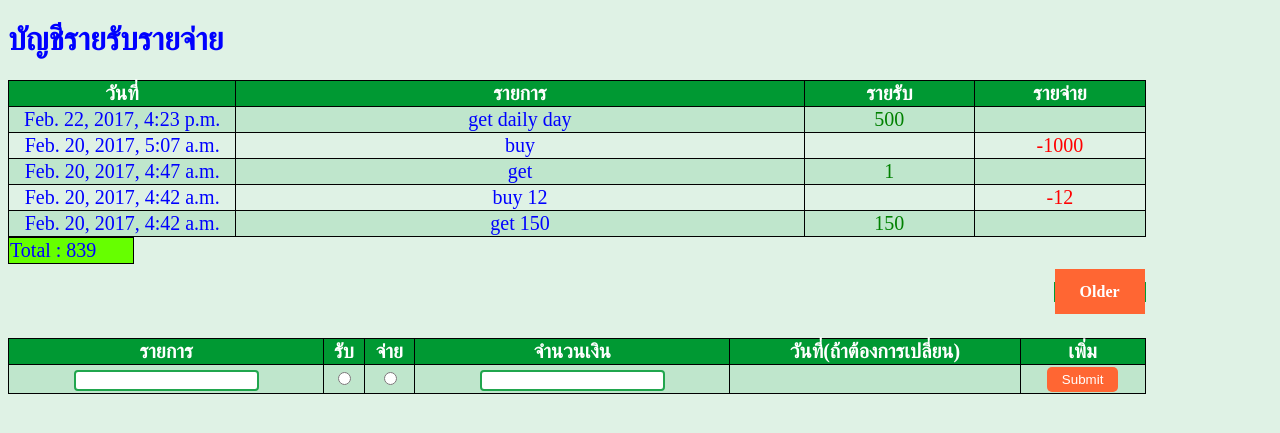
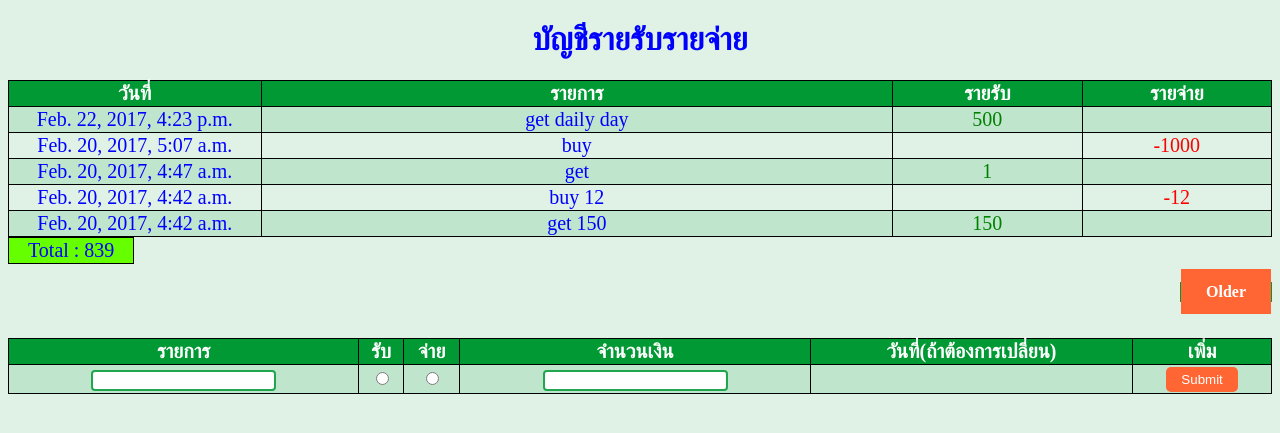
Before and after one commit to spfrank01/savemoney, a Django app: page / in a window 1280 px wide. Shown: the top 433 px of the page. Run offline with Django 3.2, Linux system fonts and the light colour scheme; data comes from the database, SQL or seed files in the repository; both versions use the stored data as it was after the commit; lists and menus that the app fills with data are empty.

Commit message:
change smooth web app

```diff
--- a/savemoney/templates/savemoney/showdetail.html
+++ b/savemoney/templates/savemoney/showdetail.html
@@ -6,6 +6,7 @@
 	body {
 		color: blue;
 		background-color: #dff2e5;
+		text-align: center;
 	}
 
 	a:link, a:visited {
@@ -55,19 +56,19 @@
 		border-bottom: 1px solid #ddd;
 		font-family: "Times New Roman", Times, serif;
 		font-size: 20px;
-		width: 90%;
+		width: 100%;
 		text-align: center;
 	}
 
 	.changePage {
-		width: 90%;
+		width: 100%;
 		border: 0px solid black;
 	}
 	table.saveDetail {
 		background-color: #FF99FF;
 		font-family: "Times New Roman", Times, serif;
 		font-size: 20px;
-		width: 90%;
+		width: 100%;
 		text-align:center;
 	}
 
```
Also changed, not shown: db.sqlite3.
